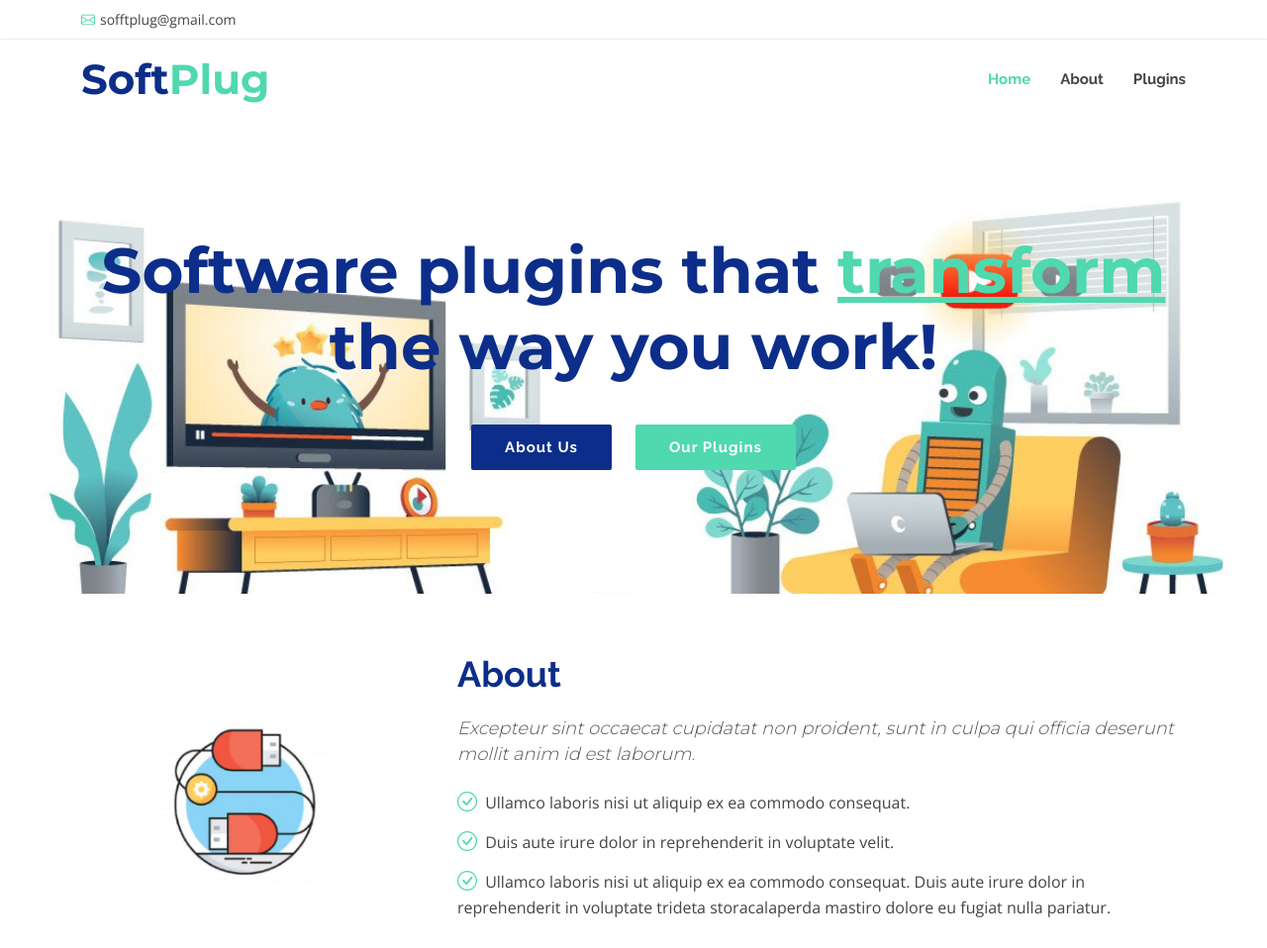
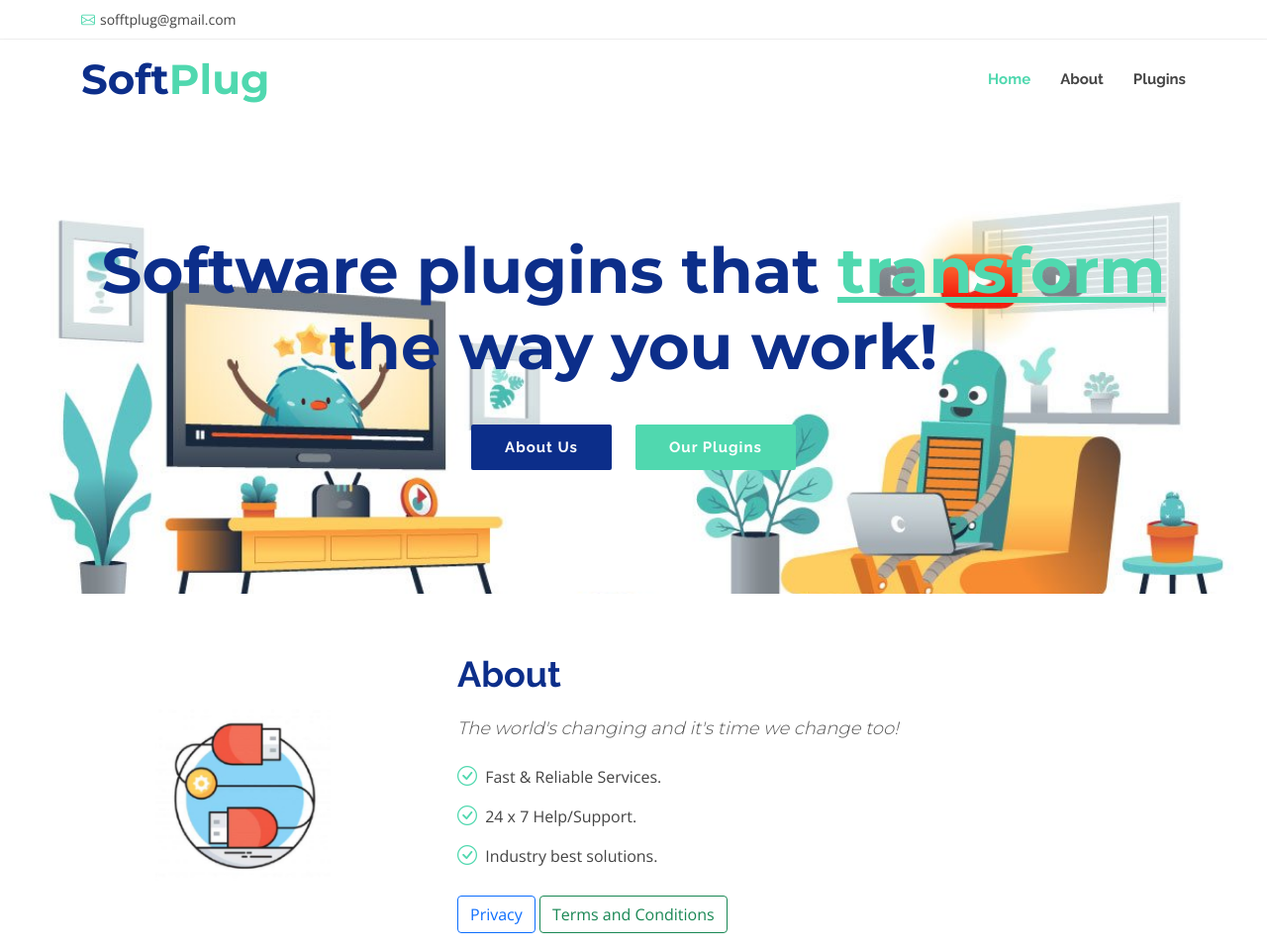
Before and after one commit to softplug/website, a plain HTML site: page index.html in a window 1280 px wide. Shown: the top 958 px of the page at 99% size. Drawn offline with nearby package versions, Linux system fonts and the light colour scheme.

Commit message:
adding placeholders

```diff
--- a/index.html
+++ b/index.html
@@ -130,14 +130,16 @@
 
           <div class="col-lg-8 content">
             <h2>About</h2>
-            <h3>Excepteur sint occaecat cupidatat non proident, sunt in culpa qui officia deserunt mollit anim id est laborum.</h3>
+            <h3>The world's changing and it's time we change too!</h3>
 
             <ul>
-              <li><i class="bi bi-check-circle"></i> Ullamco laboris nisi ut aliquip ex ea commodo consequat.</li>
-              <li><i class="bi bi-check-circle"></i> Duis aute irure dolor in reprehenderit in voluptate velit.</li>
-              <li><i class="bi bi-check-circle"></i> Ullamco laboris nisi ut aliquip ex ea commodo consequat. Duis aute irure dolor in reprehenderit in voluptate trideta storacalaperda mastiro dolore eu fugiat nulla pariatur.</li>
+              <li><i class="bi bi-check-circle"></i> Fast & Reliable Services.</li>
+              <li><i class="bi bi-check-circle"></i> 24 x 7 Help/Support.</li>
+              <li><i class="bi bi-check-circle"></i> Industry best solutions.</li>
             </ul>
 
+            <a class="btn btn-outline-primary" href="assets/pdfs/Burp_Best_Practices.pdf">Privacy</a>
+            <a class="btn btn-outline-success" href="assets/pdfs/Burp_Best_Practices.pdf">Terms and Conditions</a>
           </div>
         </div>
 
```
Also changed, not shown: 1 other file.
